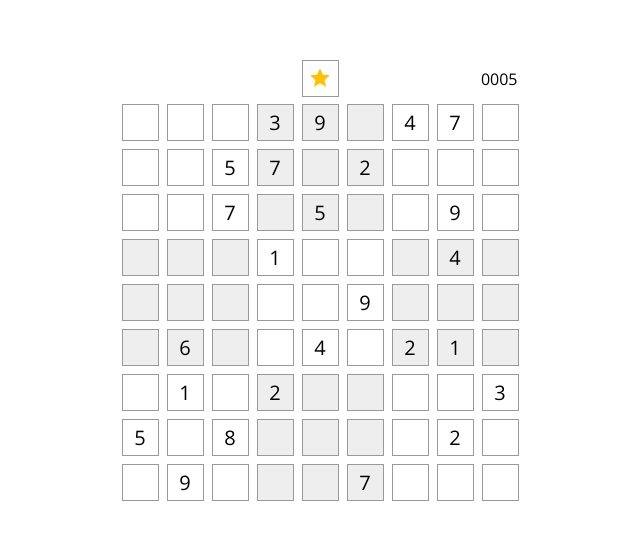
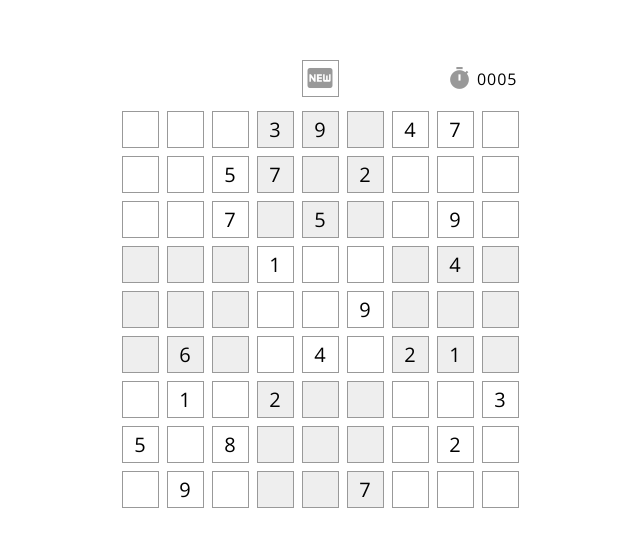
Before and after one commit to kevin940726/sudoku, a React app: page / in a window 1280 px wide. Shown: the part 114-660 px from the top of the page, without its empty margins (320-960 px from the left). Built offline with nearby package versions, Linux system fonts and the light colour scheme.

Commit message:
style control bar with new new game icon and timer icon

```diff
--- a/src/components/ControlBar.css
+++ b/src/components/ControlBar.css
@@ -33,6 +33,27 @@
 
   i {
     line-height: 37px;
-    color: #FFC107;
+    font-size: 30px;
+    color: #999;
   }
 }
+
+.timer {
+  position: relative;
+  height: 37px;
+  display: flex;
+  font-size: 16px;
+  letter-spacing: 1px;
+  text-align: center;
+  justify-content: center;
+  align-items: center;
+  flex-direction: row;
+  background-color: #FFF;
+
+  i {
+    line-height: 37px;
+    font-size: 25px;
+    color: #999;
+    margin-right: 5px;
+  }
+}
--- a/src/components/ControlBar.js
+++ b/src/components/ControlBar.js
@@ -1,7 +1,7 @@
 import React from 'react';
 import style from './ControlBar.css';
 
-class Time extends React.Component {
+class Timer extends React.Component {
   constructor(props) {
     super(props);
 
@@ -20,7 +20,10 @@ class Time extends React.Component {
     const { time } = this.state;
 
     return (
-      <div>{'0000'.substr(0, 4 - time.toString().length) + time.toString()}</div>
+      <div className={style.timer}>
+        <i className="material-icons">timer</i>
+        {'0000'.substr(0, 4 - time.toString().length) + time.toString()}
+      </div>
     );
   }
 }
@@ -29,9 +32,9 @@ const ControlBar = ({ newGame, emitter }) => (
   <div className={style.controlBar}>
     <div></div>
     <button className={style.newGameBtn} onClick={newGame}>
-      <span><i className="material-icons">star</i></span>
+      <span><i className="material-icons">fiber_new</i></span>
     </button>
-    <Time emitter={emitter} />
+    <Timer emitter={emitter} />
   </div>
 );
 
```
